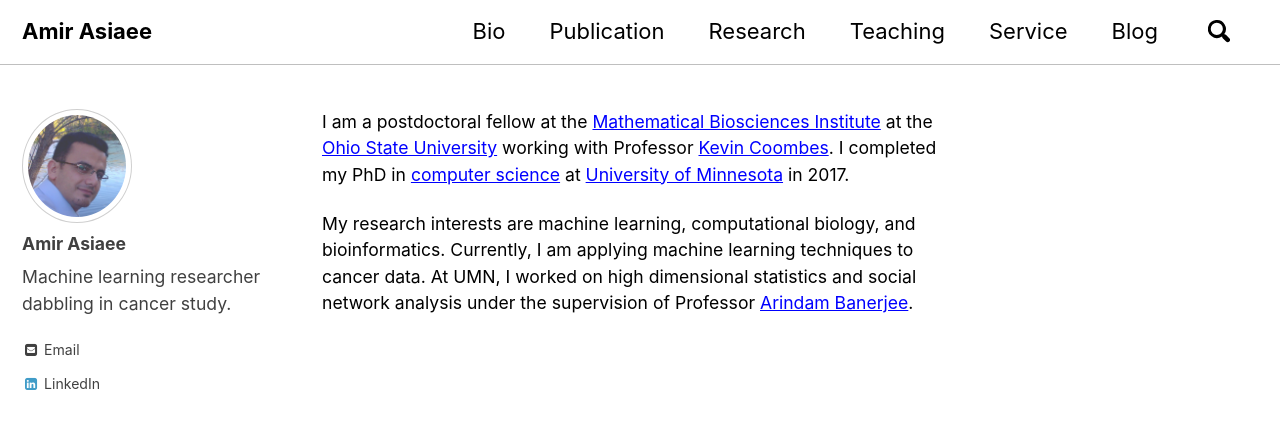
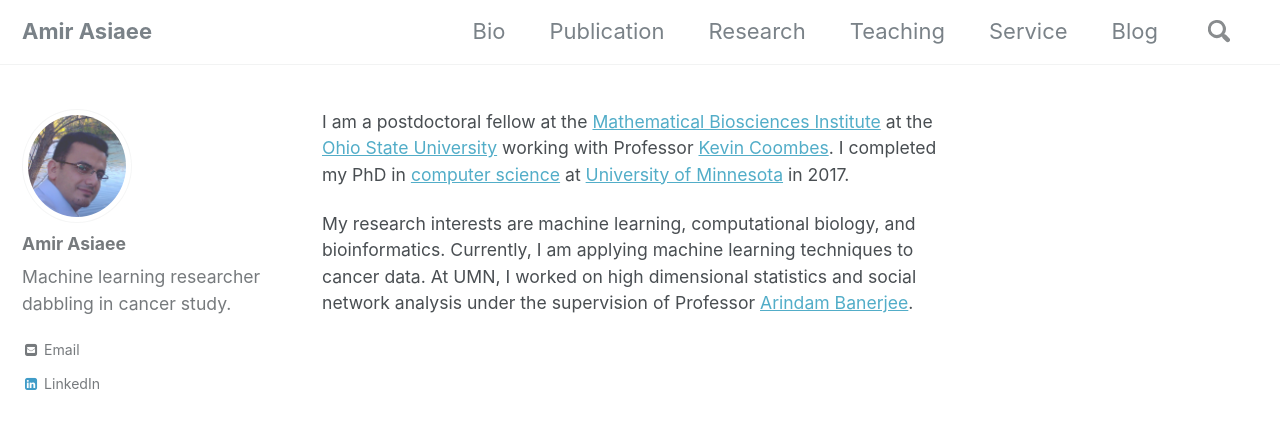
Before and after one commit to aasiaeet/aasiaeet.github.io, a Jekyll site: the page built from index.html, in a window 1280 px wide and 900 px high. Shown: the top 429 px of the window. Built offline with Jekyll 4.4.1, drawn with Linux system fonts in a browser that asks for light colours; nearby versions of some CDN libraries; the list of posts is cut into pages by our own code.

Commit message:
config changed.

```diff
--- a/_config.yml
+++ b/_config.yml
@@ -5,7 +5,7 @@
 # For technical reasons, this file is *NOT* reloaded automatically when you use
 # `jekyll serve`. If you change this file, please restart the server process.
 
-minimal_mistakes_skin    : contrast #"dark" #"default"  #"air", "aqua", "contrast", "dark", "dirt", "neon", "mint", "plum", "sunrise"
+minimal_mistakes_skin    : default #"dark" #"default"  #"air", "aqua", "contrast", "dark", "dirt", "neon", "mint", "plum", "sunrise"
 ##"https://aasiaeet.github.io" # the base hostname & protocol for your site e.g. "https://mmistakes.github.io"
 #"aasiaeet/aasiaeet"# GitHub username/repo-name .g. "mmistakes/minimal-mistakes"
 
@@ -15,7 +15,7 @@ title                    : "Amir Asiaee"
 title_separator          : "-"
 name                     : "Amir Asiaee T."
 description              : "Personal website and blog. "
-url                      : "https://aasiaeet.netlify.com"
+url                      : "https://www.amirasiaee.com/" #"https://aasiaeet.netlify.com"
 repository               : #"aasiaeet/aasiaeet.github.io"
 baseurl                  : "" # the subpath of your site, e.g. "/blog"
 teaser                   : # path of fallback teaser image, e.g. "/assets/images/500x300.png"
```
